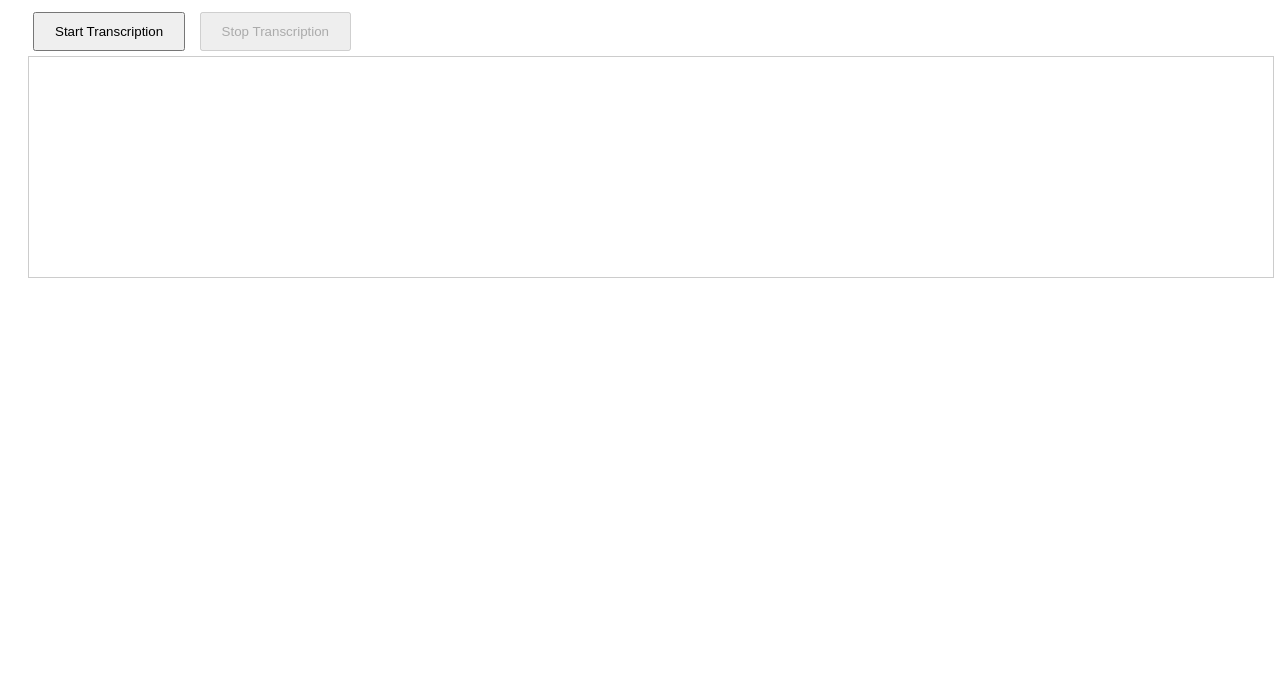
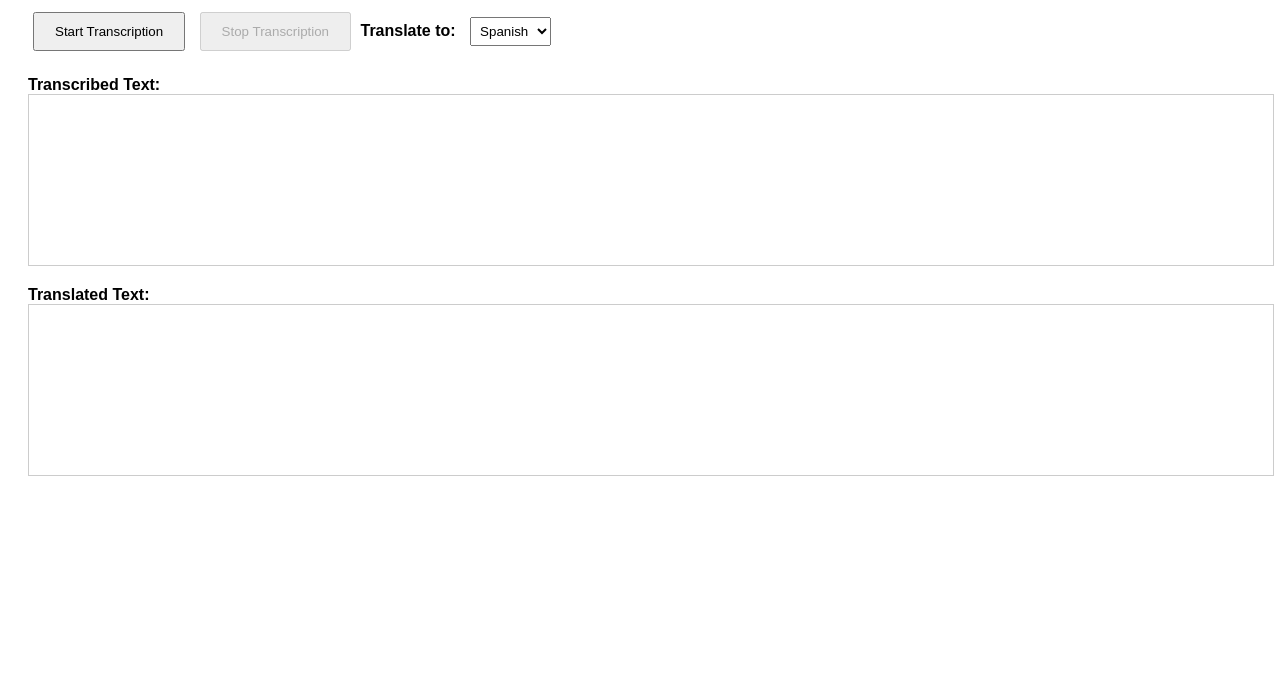
Before and after one commit to andhu47/speech, a plain HTML site: page index.html in a window 1280 px wide. Shown: the part 101-800 px from the top of the page. Drawn offline with Linux system fonts and the light colour scheme.

Commit message:
Update index.html

```diff
--- a/index.html
+++ b/index.html
@@ -2,20 +2,44 @@
 <html lang="en">
 <head>
   <meta charset="UTF-8">
-  <title>Real-Time Speech Transcription</title>
+  <title>Real-Time Speech Transcription and Translation</title>
   <style>
     /* Basic styling */
     body { font-family: Arial, sans-serif; padding: 20px; }
-    #transcript { border: 1px solid #ccc; padding: 10px; width: 100%; height: 200px; overflow-y: auto; }
+    #transcript, #translation { border: 1px solid #ccc; padding: 10px; width: 100%; height: 150px; overflow-y: auto; }
     #start-btn, #stop-btn { padding: 10px 20px; margin: 5px; }
+    #language-select { padding: 5px; margin-left: 10px; }
+    label { font-weight: bold; }
+    .section { margin-bottom: 20px; }
   </style>
 </head>
 <body>
 
-  <h1>Real-Time Speech Transcription</h1>
-  <button id="start-btn">Start Transcription</button>
-  <button id="stop-btn" disabled>Stop Transcription</button>
-  <div id="transcript"></div>
+  <h1>Real-Time Speech Transcription and Translation</h1>
+
+  <div class="section">
+    <button id="start-btn">Start Transcription</button>
+    <button id="stop-btn" disabled>Stop Transcription</button>
+    <label for="language-select">Translate to:</label>
+    <select id="language-select">
+      <option value="es">Spanish</option>
+      <option value="fr">French</option>
+      <option value="de">German</option>
+      <option value="zh">Chinese</option>
+      <option value="hi">Hindi</option>
+      <!-- Add more languages as needed -->
+    </select>
+  </div>
+
+  <div class="section">
+    <label>Transcribed Text:</label>
+    <div id="transcript"></div>
+  </div>
+
+  <div class="section">
+    <label>Translated Text:</label>
+    <div id="translation"></div>
+  </div>
 
   <script src="script.js"></script>
 </body>
```
